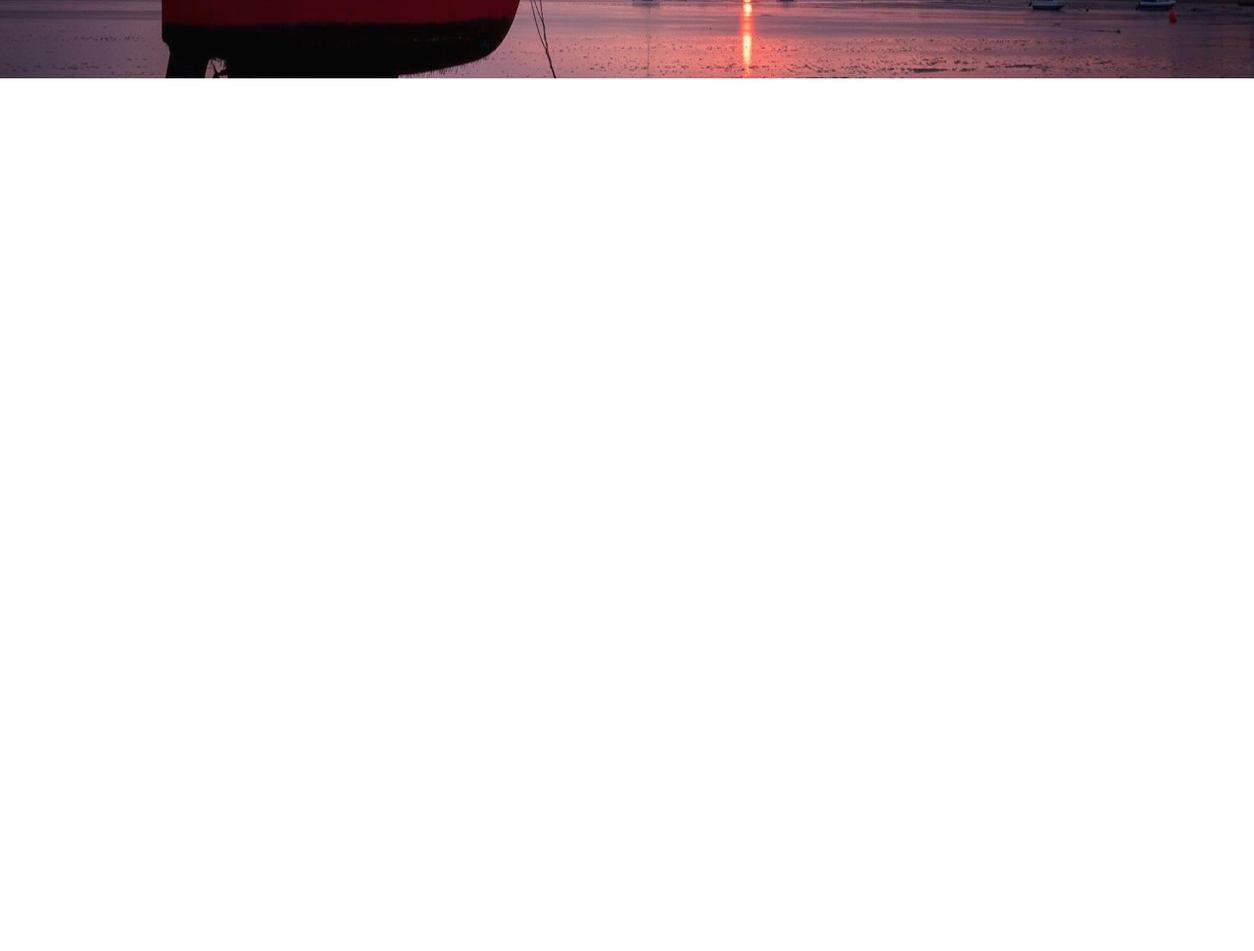
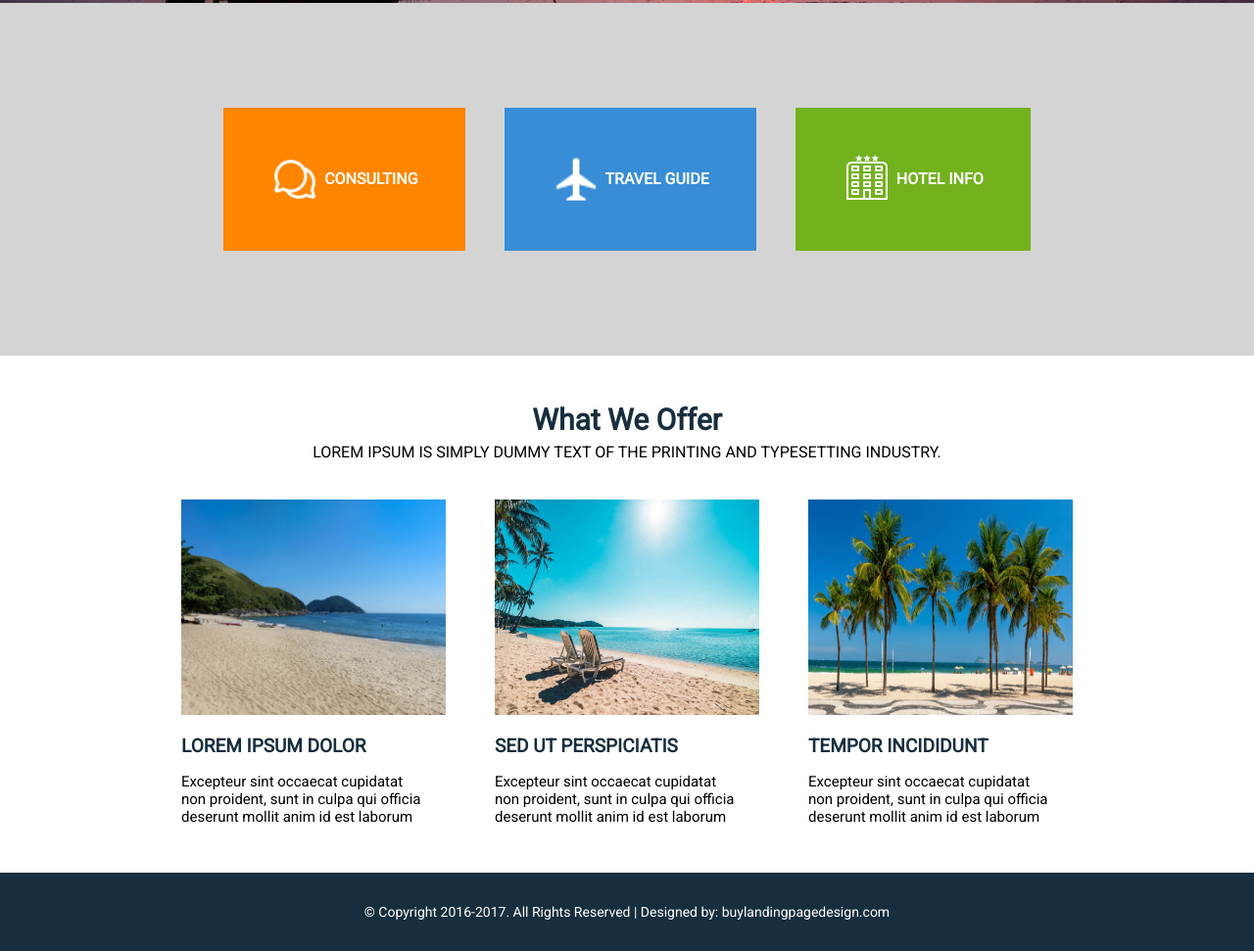
Before and after one commit to danil0m4cr1/ativ1-aula4, a plain HTML site: page Danilo Macri - Aula 4/index.html in a window 1280 px wide. Shown: the part 499-1470 px from the top of the page at 98% size. Before the commit the page ends 800 px from the top, so only its background shows below. Drawn offline with Linux system fonts and the light colour scheme.

Commit message:
Página finalizada
Falta os ajustes de responsividade para mobile

```diff
--- a/Danilo Macri - Aula 4/index.html
+++ b/Danilo Macri - Aula 4/index.html
@@ -4,6 +4,9 @@
     <meta charset="UTF-8">
     <meta name="viewport" content="width=device-width, initial-scale=1.0">
     <link rel="stylesheet" href="style.css">
+    <link rel="preconnect" href="https://fonts.googleapis.com">
+    <link rel="preconnect" href="https://fonts.gstatic.com" crossorigin>
+    <link href="https://fonts.googleapis.com/css2?family=Roboto:ital@0;1&display=swap" rel="stylesheet">
     <title>Travel Agency</title>
 </head>
 <body>
@@ -44,10 +47,71 @@
                 <h1>International Travel Agency</h1>
                 <button class="btn-s1">GET THE BEST OFFER</button>
             </div>
+        </section>
+
+        <section class="section2">
+
+            <div class="container-s2">
+
+                <div class="container-items container-consult">
+                    <img src="img/chat-icon.png" alt="Bate-papo de consultas">
+                    <p>CONSULTING</p>
+                </div>
+
+                <div class="container-items container-travel">
+                    <img src="img/airplane-icon.png" alt="Avião relacionado a guia de viagens">
+                    <p>TRAVEL GUIDE</p>
+                </div>
+
+                <div class="container-items container-hotel">
+                    <img src="img/hotel-icon.png" alt="Informaçães do hotel">
+                    <p>HOTEL INFO</p>
+                </div>
+
+            </div>
 
         </section>
+
+        <section class="section3">
+
+            <div class="container-s3">
+                <h3>What We Offer</h3>
+                <p>Lorem Ipsum is simply dummy text of the printing and typesetting industry.</p>
+            </div>
+
+            <div class="services">
+                <div class="services1-container">
+                    <img class="img-services" src="img/service1.jpg" alt="Imagem de um dos serviços de praia fornecido com passeios">
+                    <div class="services-content">
+                        <h4>LOREM IPSUM DOLOR</h4>
+                        <p>Excepteur sint occaecat cupidatat non proident, sunt in culpa qui officia deserunt mollit anim id est laborum</p>
+                    </div>
+                </div>
+
+                <div class="services2-container">
+                    <img class="img-services" src="img/service2.jpg" alt="Imagem de um dos seriços de praia fornecido com barracas">
+                    <div class="services-content">
+                        <h4>SED UT PERSPICIATIS</h4>
+                        <p>Excepteur sint occaecat cupidatat non proident, sunt in culpa qui officia deserunt mollit anim id est laborum</p>
+                    </div>
+                </div>
+
+                <div class="services3-container">
+                    <img class="img-services" src="img/service3.png" alt="Imagem de um dos serviços de praia com vista limpa fornecido">
+                    <div class="services-content">
+                        <h4>TEMPOR INCIDIDUNT</h4>
+                        <p>Excepteur sint occaecat cupidatat non proident, sunt in culpa qui officia deserunt mollit anim id est laborum</p>
+                    </div>
+                </div>
+            </div>
+
+        </section>
+
     </main>
 
+    <footer class="footer">
+        <p>&copy; Copyright 2016-2017. All Rights Reserved | Designed by: buylandingpagedesign.com</p>
+    </footer>
 
 </body>
 </html>
--- a/Danilo Macri - Aula 4/style.css
+++ b/Danilo Macri - Aula 4/style.css
@@ -2,6 +2,12 @@
     margin: 0;
     padding: 0;
     box-sizing: border-box;
+    font-family: 'Roboto';
+}
+
+body {
+    display: flex;
+    flex-direction: column;
 }
 
 .header {
@@ -30,10 +36,11 @@
 
 .img-logos {
     height: 30px;
+    cursor: pointer;
 }
 
 .contact-bar {
-    background-color: #22ab00;
+    background-color: #72b21d;
     display: flex;
     padding: 1.2rem;
     margin-top: -1.5rem;
@@ -57,7 +64,7 @@
 
 .img-s1 {
     width: 100%;
-    height: 500px;
+    height: calc(60vh - 55.38px);
     opacity: 0.98;
     position: absolute;
     z-index: -9;
@@ -66,30 +73,150 @@
 .section1 {
     display: flex;
     flex-direction: column;
-    text-align: center;
+    align-items: center;
     z-index: 0;
 }
 
 .container {
-    width: 50%;
+    width: 56%;
+    height: calc(60vh - 55.38px);
+    display: flex;
+    flex-direction: column;
+    justify-content: center;
+
 }
 
 .container h2 {
-    margin-top: 9rem;
     font-size: 36px;
+    color: white;
+    font-weight: 400;
+}
+
+.container h1 {
+    font-size: 55px;
     color: white;
 }
 
-.container h1 {
-    font-size: 40px;
+.btn-s1 {
+    margin-top: 0.5rem;
+    background-color: #fe8500;
     color: white;
+    padding: 1rem;
+    border: 0;
+    width: 215px;
+    font-weight: bold;
 }
 
-.container .btn-s1 {
+.btn-s1:hover {
+    cursor: pointer;
+    background-color: #D88D00;
+}
+
+.section2 {
+    background-color: rgba(169, 169, 169, 0.5);
+    display: flex;
+    height: 360px;
+}
+
+.container-s2 {
+    display: flex;
+    align-items: center;
+    justify-content: center;
+    flex-wrap: wrap;
+    width: 100%;
+    gap: 40px;
+    margin: auto;
+}
+
+.container-items {
+    display: flex;
+    align-items: center;
+    justify-content: center;
+    text-align: center;
+    padding: 3rem;
+    gap: 5px;
+    color: white;
+    font-weight: bold;
+    font-size: 16px;
+}
+
+.container-items img {
+    height: 50px;
+}
+
+.container-consult {
+    background-color: #fe8500;
+}
+
+.container-travel {
+    background-color: #378dd6;
+}
+
+.container-hotel {
+    background-color: #72b21d;
+}
+
+.section3 {
+    display: flex;
+    flex-direction: column;
+    align-items: center;
+    justify-content: center;
+    text-align: center;
+    width: 100%;
+}
+
+.container-s3 {
+    margin-top: 3rem;
+}
+
+.container-s3 h3 {
+    font-size: 30px;
+    color: #172e3e;
+}
+
+.container-s3 p {
+    font-size: 16px;
+    text-transform: uppercase;
+    margin-top: 0.4rem;
+}
+
+.services {
+    display: flex;
+    justify-content: center;
+    align-items: center;
+    text-align: left;
+    flex-wrap: wrap;
+    margin-top: 2.4rem;
+    gap: 50px;
+}
+
+.services-content {
+    width: 270px;
     margin-top: 1rem;
-    background-color: orange;
+}
+
+.services-content h4 {
+    color: #172e3e;
+    font-size: 19px
+}
+
+.services-content p {
+    margin-top: 1rem;
+    text-wrap: balance;
+    font-size: 15px;
+}
+
+.img-services {
+    width: 270px;
+    height: 220px;
+}
+
+.footer {
+    background-color: #172e3e;
     color: white;
-    padding: 1rem;
-    margin-right: 19rem;
-    border: 0;
+    padding: 2rem;
+    margin-top: 3rem;
+    text-align: center;
+    font-size: 14px;
+    width: 100%;
 }
```
Also changed, not shown: Danilo Macri - Aula 4/img/airplane-icon.png (added), Danilo Macri - Aula 4/img/chat-icon.png (added), Danilo Macri - Aula 4/img/hotel-icon.png (added), Danilo Macri - Aula 4/img/service1.jpg (added), Danilo Macri - Aula 4/img/service2.jpg (added), Danilo Macri - Aula 4/img/service3.png (added).
